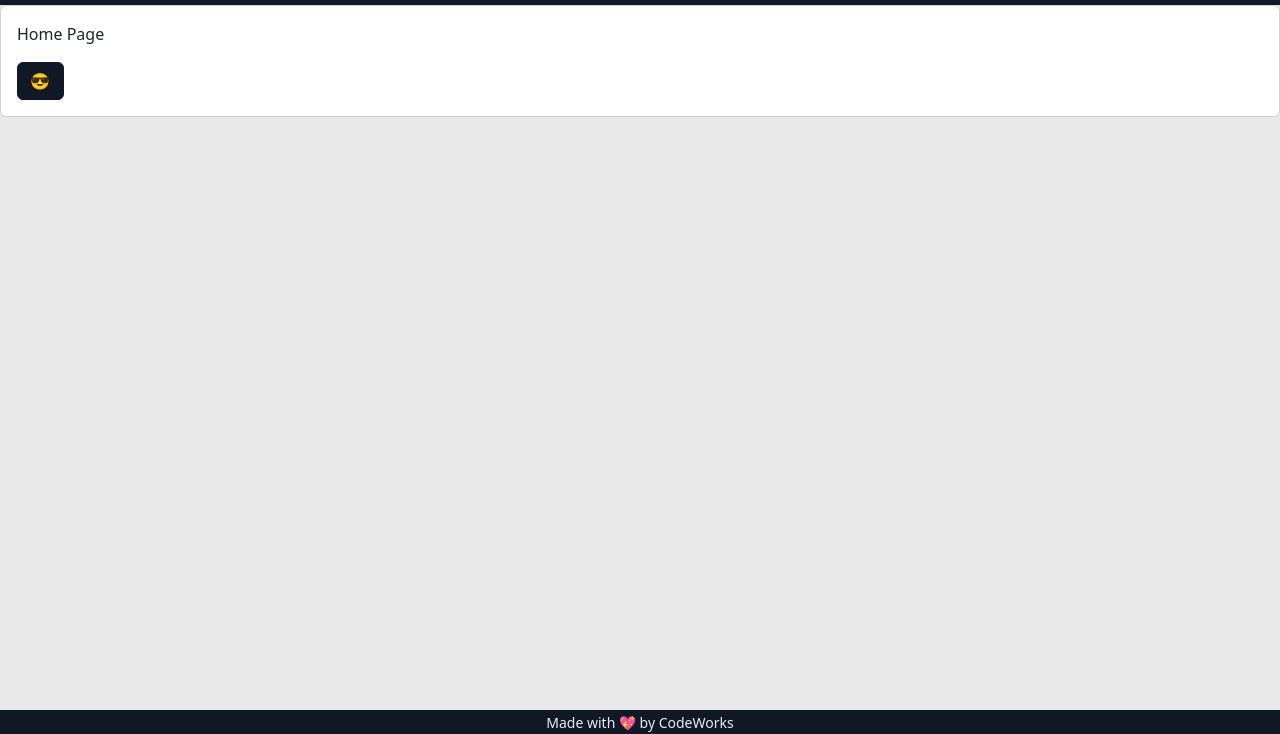
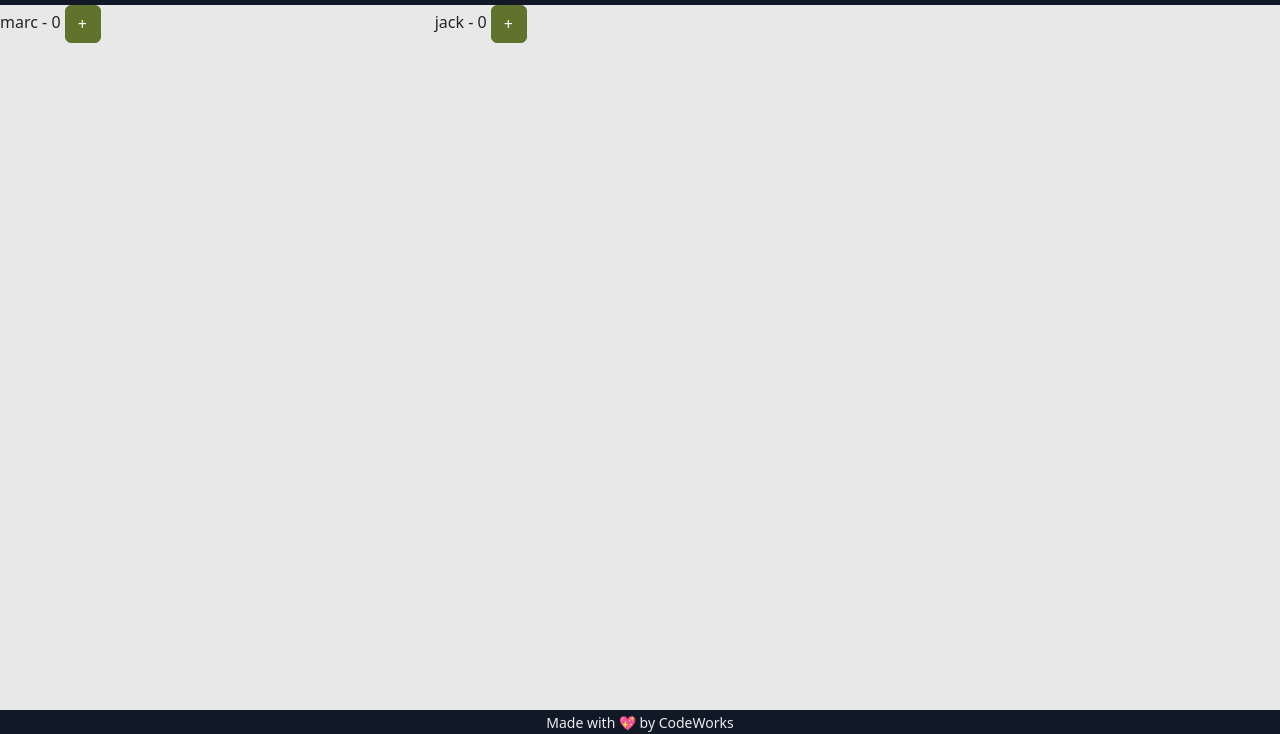
Before and after one commit to MarcS2/gameNight, a website with bundled scripts: page index.html in a window 1280 px wide. Shown: the part 66-800 px from the top of the page. Built offline with nearby package versions, Linux system fonts and the light colour scheme; a script that the page names is missing.

Commit message:
game night

```diff
--- a/app/App.js
+++ b/app/App.js
@@ -1,6 +1,6 @@
 import { AppState } from './AppState.js';
 import { router } from './router.js';
-
+import { PlayersController } from "./controllers/PlayersController.js";
 class App {
 
   constructor() {
--- a/app/AppState.js
+++ b/app/AppState.js
@@ -1,13 +1,17 @@
+import { Player } from "./models/Player.js"
 import { Value } from "./models/Value.js"
 import { EventEmitter } from "./utils/EventEmitter.js"
 import { isValidProp } from "./utils/isValidProp.js"
 import { loadState } from "./utils/Store.js"
-
+import { PlayersController } from "./controllers/PlayersController.js"
 class ObservableAppState extends EventEmitter {
   page = ''
 
   /** @type {import('./models/Value.js').Value[]} */
   values = loadState('values', [Value])
+
+  players = [new Player('marc'), new Player('jack')];
+
 
   // NOTE Used to load initial data
   init() {
--- /dev/null
+++ b/app/controllers/PlayersController.js
@@ -0,0 +1,21 @@
+import { AppState } from "../AppState.js";
+import { setHTML } from "../utils/Writer.js";
+
+
+export class PlayersController {
+  constructor() {
+    console.log(AppState.players);
+    _drawPlayers()
+  }
+  scorePoint(playerName) {
+    console.log(playerName);
+  }
+}
+
+
+function _drawPlayers() {
+  let content = ''
+  AppState.players.forEach(player => content += player.PlayerTemplateCard)
+
+  setHTML('currentPlayers', content)
+}
--- /dev/null
+++ b/app/models/Player.js
@@ -0,0 +1,14 @@
+import { PlayersController } from "../controllers/PlayersController.js";
+export class Player {
+  constructor(name) {
+    this.name = name;
+    this.score = 0;
+  }
+  get PlayerTemplateCard() {
+    return `
+    <div class="col-12 col-md-4">
+        ${this.name} - ${this.score}
+        <button class="btn btn-success" onclick="app.PlayersController.scorePoint('${this.name}')">+</button>
+      </div>`
+  }
+}
--- a/app/router.js
+++ b/app/router.js
@@ -1,5 +1,6 @@
 import { AboutController } from "./controllers/AboutController.js";
 import { HomeController } from "./controllers/HomeController.js";
+import { PlayersController } from "./controllers/PlayersController.js";
 import { ValuesController } from "./controllers/ValuesController.js";
 import { AboutView } from "./views/AboutView.js";
 
@@ -7,15 +8,8 @@ import { AboutView } from "./views/AboutView.js";
 export const router = [
   {
     path: '',
-    controller: HomeController,
-    view: /*html*/`
-    <div class="card">
-      <div class="card-body">
-        <p>Home Page</p>
-        <button class="btn btn-dark" onclick="app.HomeController.testButton()">😎</button>
-      </div>
-    </div>
-    `
+    controller: PlayersController,
+    view: null
   },
   {
     path: '#/about',
--- a/index.html
+++ b/index.html
@@ -38,8 +38,14 @@
   </header>
 
   <!-- SECTION -->
-  <main id="router-view">
+  <main id="router-view container-fluid">
     <!-- PRIMARY VIEWPORT -->
+    <section id="currentPlayers" class="row">
+      <!-- <div class="col-12 col-md-4">
+        ${this.name} - ${this.score}
+        <button class="btn btn-success">+</button>
+      </div> -->
+    </section>
   </main>
 
   <!-- SECTION -->
```
Also changed, not shown: app/PlayerAppState.js (added, +7 -0 lines), app/services/PlayersService.js (added, +11 -0 lines).
